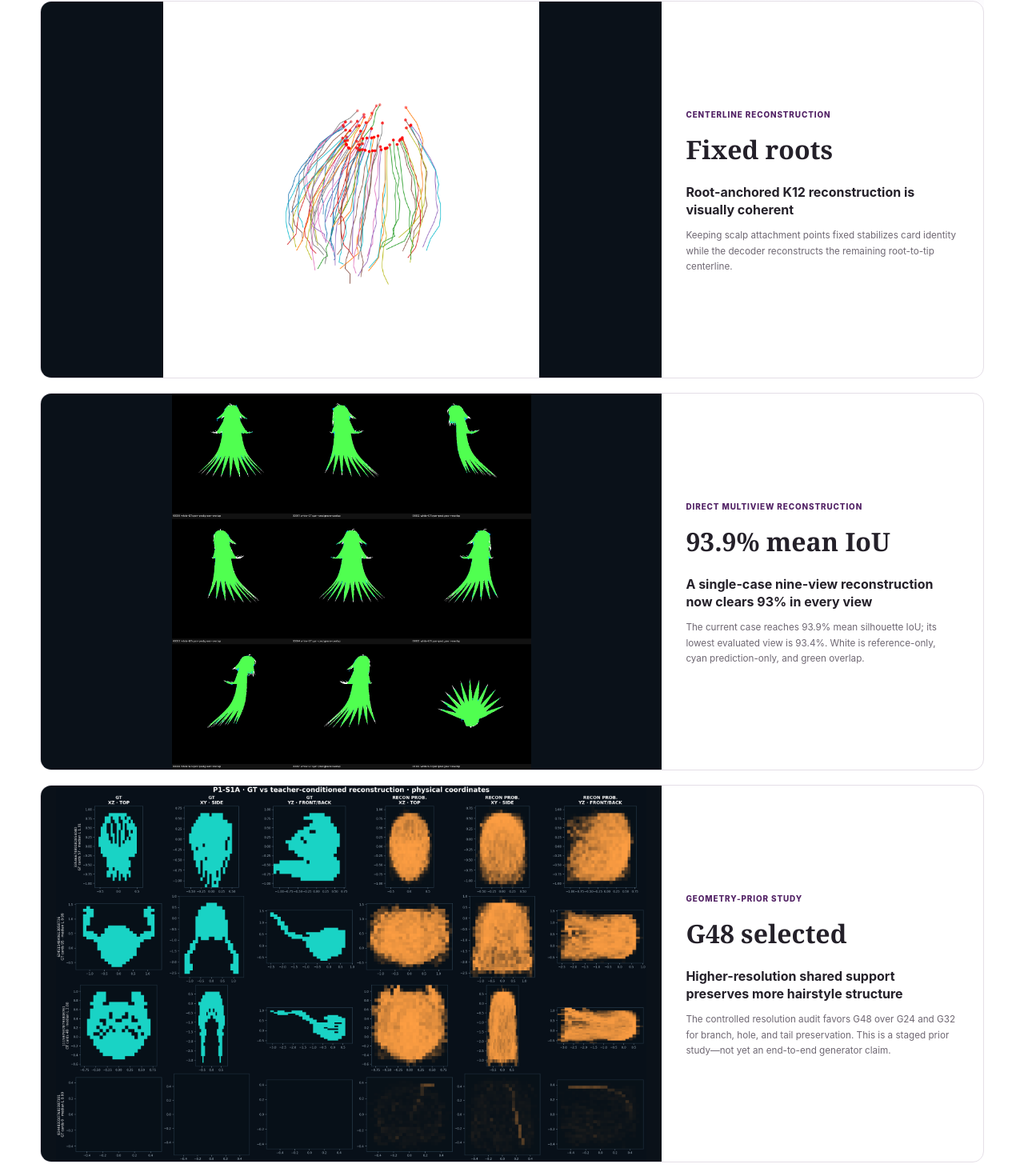
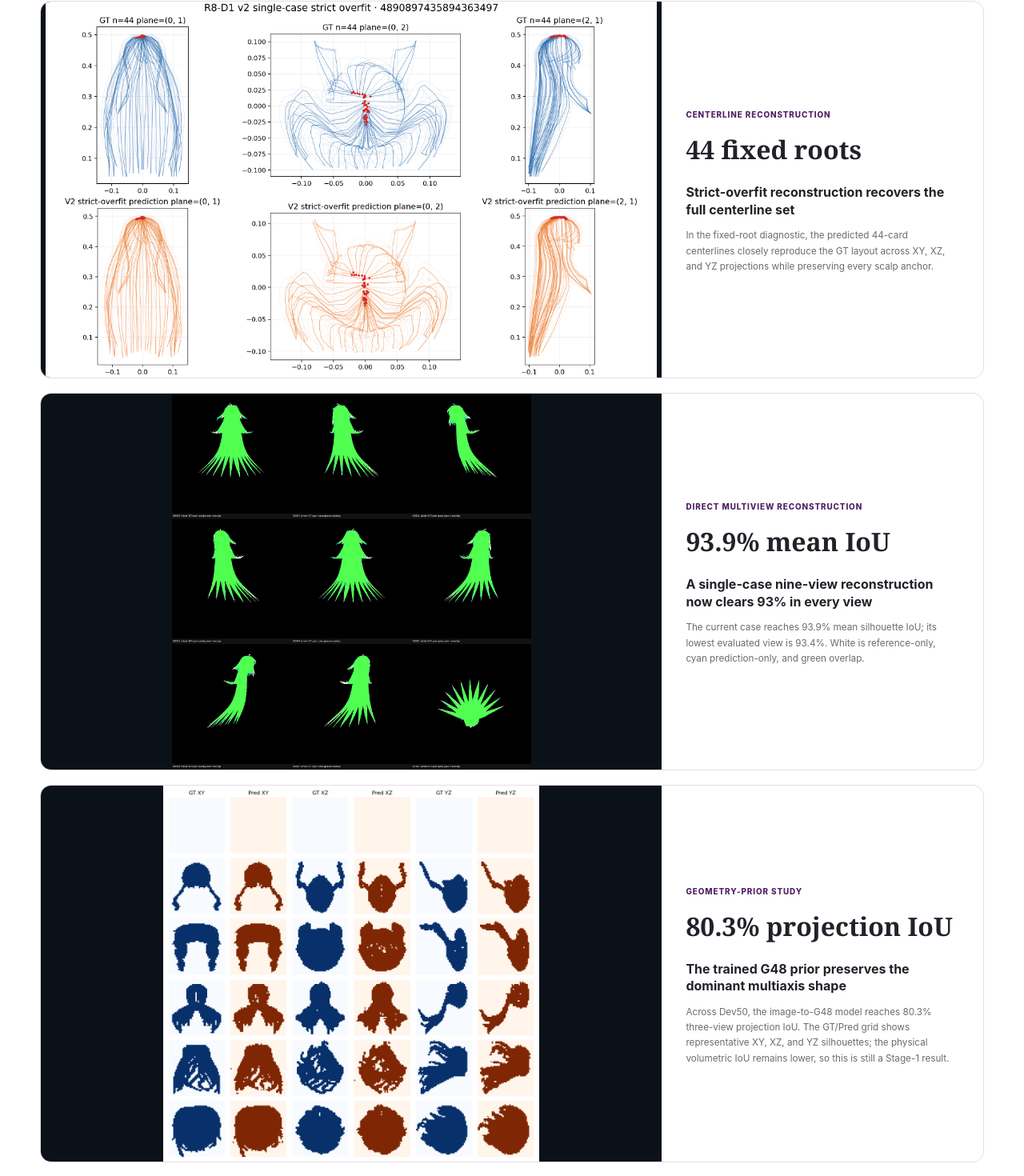
Before and after one commit to Xinyi-0916/research-site, a React (Vite) app: page / in a window 1280 px wide. Shown: the part 5007-6477 px from the top of the page at 80% size. Built offline with nearby package versions, Linux system fonts and the light colour scheme.

Commit message:
Correct generator experiment visuals

```diff
--- a/src/data/siteData.js
+++ b/src/data/siteData.js
@@ -34,9 +34,9 @@ export const generatorProgress = {
   studies: [
     {
       label: 'Centerline reconstruction',
-      value: 'Fixed roots',
-      title: 'Root-anchored K12 reconstruction is visually coherent',
-      body: 'Keeping scalp attachment points fixed stabilizes card identity while the decoder reconstructs the remaining root-to-tip centerline.',
+      value: '44 fixed roots',
+      title: 'Strict-overfit reconstruction recovers the full centerline set',
+      body: 'In the fixed-root diagnostic, the predicted 44-card centerlines closely reproduce the GT layout across XY, XZ, and YZ projections while preserving every scalp anchor.',
       image: asset('/media/generator/fixed-root-centerlines.png'),
       alt: 'Fixed scalp roots and reconstructed colored K12 card centerlines',
     },
@@ -50,9 +50,9 @@ export const generatorProgress = {
     },
     {
       label: 'Geometry-prior study',
-      value: 'G48 selected',
-      title: 'Higher-resolution shared support preserves more hairstyle structure',
-      body: 'The controlled resolution audit favors G48 over G24 and G32 for branch, hole, and tail preservation. This is a staged prior study—not yet an end-to-end generator claim.',
+      value: '80.3% projection IoU',
+      title: 'The trained G48 prior preserves the dominant multiaxis shape',
+      body: 'Across Dev50, the image-to-G48 model reaches 80.3% three-view projection IoU. The GT/Pred grid shows representative XY, XZ, and YZ silhouettes; the physical volumetric IoU remains lower, so this is still a Stage-1 result.',
       image: asset('/media/generator/geometry-prior-reconstruction.png'),
       alt: 'Ground-truth and teacher-conditioned geometry-prior reconstructions across physical coordinate views',
     },
```
Also changed, not shown: public/media/generator/fixed-root-centerlines.png, public/media/generator/geometry-prior-reconstruction.png.
